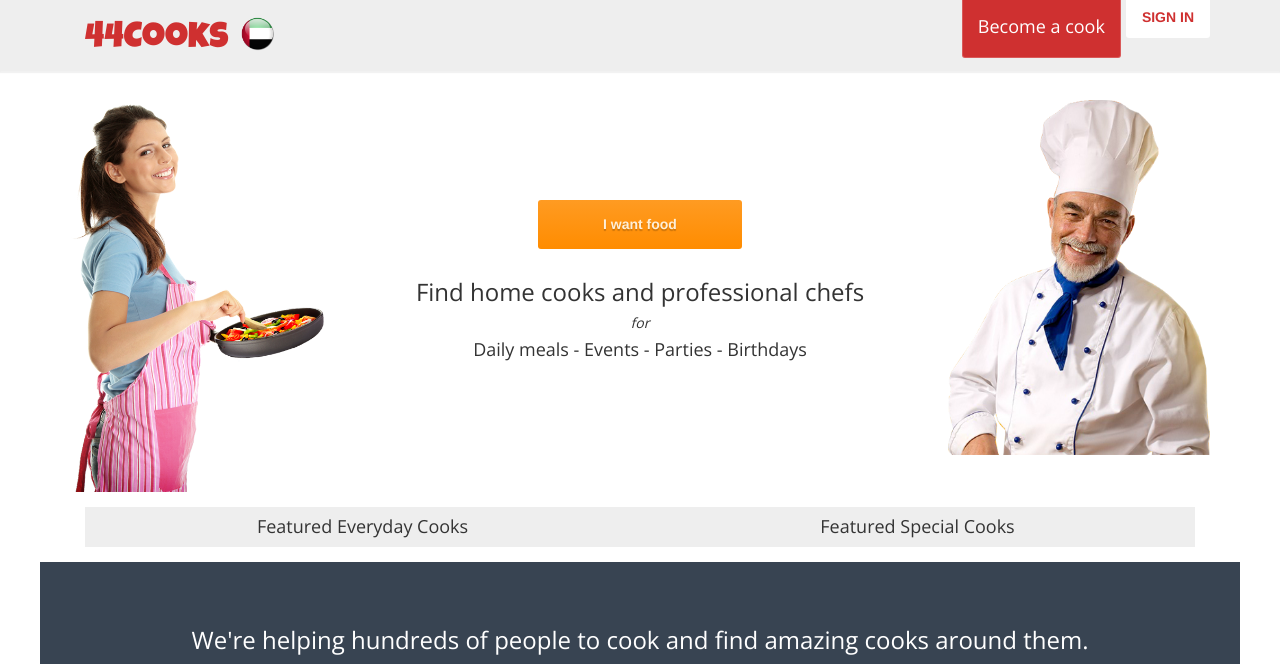
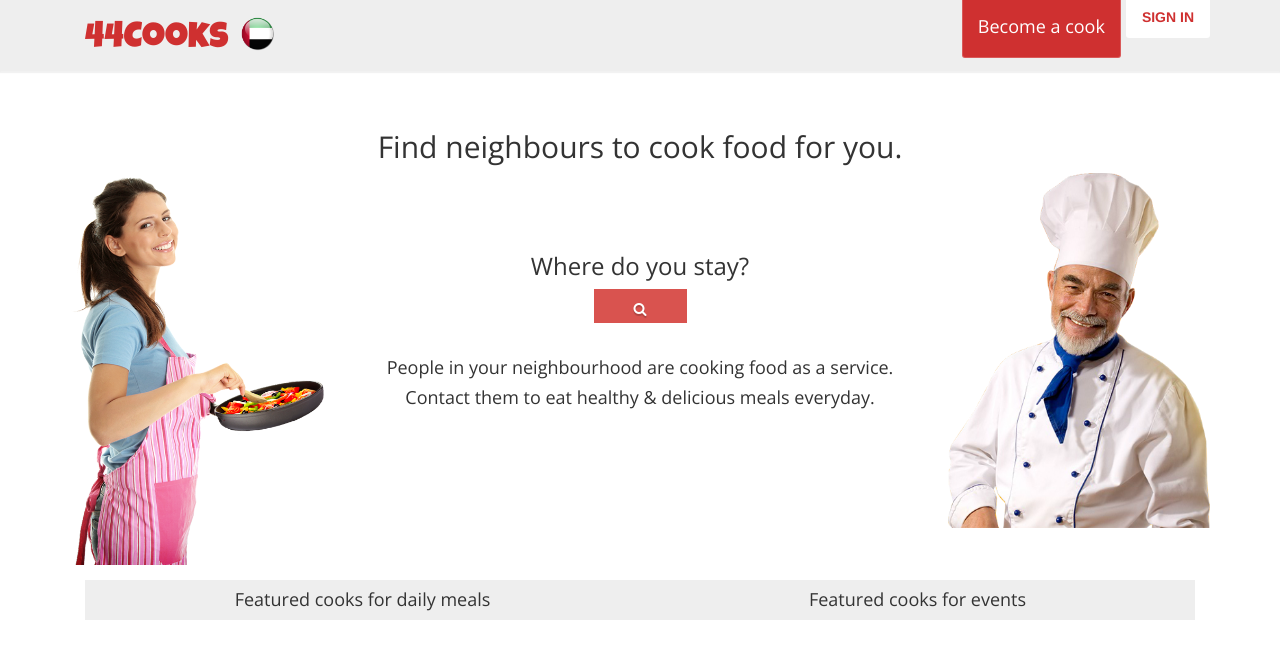
Before and after one commit to HammadH/foodcook, a Django app: template foodcook/templates/landing.html in a window 1280 px wide. Shown: the top 664 px of the page. Run offline with Django 3.2, Linux system fonts and the light colour scheme; the template is opened without the code that fills it, so the values that code supplies are empty; parts of the project's set-up code (start-up, migrations or seed data) failed here and were passed over; some libraries are stand-ins or nearby versions.

Commit message:
startegy 1

```diff
--- a/foodcook/cooks/templates/cooks_list_block.html
+++ b/foodcook/cooks/templates/cooks_list_block.html
@@ -21,11 +21,11 @@
       <h5 class='thin'><b>{{cook.user.first_name}}</b></h5>
       <h5 class='thin'>{{cook.cook_type}}</h5>
       {% if "Everyday" in cook.cook_type.name %}
-     	 <h5 class='thin'>{{cook.get_price_range}}/meal</h5>
+     	 <h5 class='thin'>{{cook.get_price_range}}</h5>
       {% elif "Special" in cook.cook_type.name %}
-      	<h5 class='thin'>{{cook.get_price_range}}/event</h5>
+      	<h5 class='thin'>{{cook.get_price_range}}</h5>
       {% elif "Baker" in cook.cook_type.name %}
-      	<h5 class='thin'>{{cook.get_price_range}}/cake</h5>
+      	<h5 class='thin'>{{cook.get_price_range}}</h5>
       	{% endif %}
       <h5 class='thin'>{{cook.area}}</h5>
 
--- a/foodcook/cooks/templates/featured_everyday_cooks.html
+++ b/foodcook/cooks/templates/featured_everyday_cooks.html
@@ -12,7 +12,7 @@
   <div class="col-md-4">
       <h5><b>{{cook.user.first_name}}</b></h5>
       <h5>{{cook.cook_type}}</h5>
-      <h5>{{cook.get_price_range}}/meal</h5>
+      <h5>{{cook.get_price_range}}</h5>
       <h5>{{cook.area}}</h5>
       </div>
 
--- a/foodcook/cooks/templates/featured_special_cooks.html
+++ b/foodcook/cooks/templates/featured_special_cooks.html
@@ -12,7 +12,7 @@
   <div class="col-md-4">
       <h5><b>{{cook.user.first_name}}</b></h5>
       <h5>{{cook.cook_type}}</h5>
-      <h5>{{cook.get_price_range}}/event</h5>
+      <h5>{{cook.get_price_range}}</h5>
       <h5>{{cook.area}}</h5>
       </div>
 
--- a/foodcook/templates/landing.html
+++ b/foodcook/templates/landing.html
@@ -5,7 +5,7 @@
 
 {% block seo %}
 <meta name="description" content="Find people to cook healthy and delicious home food in Dubai, Abu Dhabi and Sharjah. Find chefs to cook food for parties and events. Also find people to bake cakes for birthdays.">
-	<title>Find home food, tiffin service and food for parties in Dubai, Abu Dhabi and Sharjah</title>
+	<title>Find healthy delicious home food for daily meals and parties in Dubai, Abu Dhabi and Sharjah</title>
 {% endblock %}
 
 
@@ -25,29 +25,38 @@
 
 <div class='container' style='margin-top:100px;'>
 <div class="row text-center" style='background-color:; padding:;'>
+
+	<h2 class='thin'>Find neighbours to cook food for you.</h2>
             <div class="col-md-12 no-padding lib-item" data-category="view">
                 <div class="lib-panel">
                     <div class="row box-shadow">
                         <div class="col-xs-3">
                             <img src="{% static 'assets/images/woman-cooking.png' %}">
                         </div>
-                        <div class="col-md-6" style='margin-top:100px;'>
+                        <div class="col-md-6" style='margin-top:50px;'>
 
-                        		<a class='btn btn-lg btn-primary' href="{% url 'choose_food' %}" >I want food</a>
-                        	<div class='text-center' style='margin-top:25px;'>
-        <h3 class='thin'>Find home cooks and professional chefs</h3>
-        	<h5 class='thin'><i>for</i><h5>
-        <h4 class='thin'>Daily meals - Events - Parties - Birthdays</h4>
 
+                        	<div class='text-center' style='margin-top:25px;margin-bottom:35px;'>
+      <h3 class='thin'>Where do you stay?</h3>
+       <form method="GET" action="{% url 'cooks_list_view' %}">
+			 <div class='input-group'>
+	            {{form}}
+				<span class="input-group-btn">
+					<button class="btn btn-danger" type="submit" style='height:34px;'>
+              <span class="fa fa-search"></span>
+             </button></span>
+             </div>
+         </form>
 
 
      	</div>
+     <h4 class='thin'>People in your neighbourhood are cooking food as a service.</h4>
+     <h4 class='thin'>Contact them to eat healthy & delicious meals everyday.</h4>
 
 
 
 
-
-     	<div class="fb-like" data-href="http://www.44cooks.com" data-layout="button_count" data-action="like" data-show-faces="false" data-share="true"  style='margin:5px;'></div><br>
+     	<div class="fb-like" data-href="http://www.44cooks.com" data-layout="box_count" data-action="like" data-show-faces="true" data-share="true" style='margin-top:20px;'></div>
 
 
 
@@ -72,13 +81,13 @@
 <div class='container'>
 	<div class='row text-center' style='margin:15px;background-color:#eee;' >
 		<div class='col-md-6'>
-	<h4 class='thin'>Featured Everyday Cooks</h4>
+	<h4 class='thin'>Featured cooks for daily meals</h4>
 
 					{% include 'featured_everyday_cooks.html' %}
 		</div>
 
 		<div class='col-md-6'>
-	<h4 class='thin'>Featured Special Cooks</h4>
+	<h4 class='thin'>Featured cooks for events</h4>
 
 					{% include 'featured_special_cooks.html' %}
 		</div>
@@ -86,6 +95,36 @@
 </div>
 
 
+
+
+</div>
+
+
+
+
+
+
+<div class='row text-center' style='padding:35px;background-color:;'>
+
+			<h3 class='thin'>HOW IT WORKS</h3>
+
+			<div class='col-lg-4'>
+				<img class='img-circle' src="{% static 'assets/images/cooks.jpg' %}">
+				<h3 class='thin'>Search your neighourhood to see who is cooking.</h3>
+			</div>
+
+			<div class='col-lg-4'>
+				<img class='img-circle' src="{% static 'assets/images/contact.png' %}">
+
+					<h3 class='thin'>Contact them by phone or email.</h3>
+			</div>
+
+			<div class='col-lg-4'>
+				<img class='img-circle' src="{% static 'assets/images/food.png' %}">
+					<h3 class='thin'>Eat healthy & delicious food everyday.</h3>
+			</div>
+
+</div>
 
 <div class='row text-center' style='padding:35px;background-color:#384452;'>
 
@@ -96,89 +135,20 @@
 				<button class='btn btn-primary' type='submit'>Subscribe</button>
 				<h4 class='thin' style='color:white'>Subscribe and get notified when someone starts cooking in your area.</h4>
 
-<a class='btn' href="{% url 'intro_blog' %}" style='background-color:#CF3030; color:white;margin-top:20px;'>Read more</a>
+
 			</form>
 
 </div>
 
 
 
-	<div class='container' style="margin-top:50px;background-color:;padding:15px;">
-  		<div class='row'>
-		<h3 class='thin text-center'>These people are looking for Everyday Food</h3>
-		<div class='col-lg-2'>
-		</div>
-		<div class='col-lg-8'>
-		{% for food in everydayfood %}
-		{% include 'everyday_food_list.html' %}
-		{% endfor %}
-		<a class="btn" href="{% url 'new_everyday_food' %}" style="background-color:#2E9AFE; color:white; margin:10px;">New Everyday Food</a>
-		</div>
-		<div class='col-lg-2'>
-		</div>
-
-
-</div>
-</div>
-
-
-{% if eventfood %}
-	<div class='container' style="margin-top:50px;background-color:;padding:15px;">
-  		<div class='row'>
-		<h3 class='thin text-center'>These people need Food for Events</h3>
-		<div class='col-lg-2'>
-		</div>
-		<div class='col-lg-8'>
-			{% for food in eventfood %}
-				{% include 'event_food_list.html' %}
-			{% endfor %}
-			<a class="btn" href="{% url 'new_event_food' %}" style="background-color:#50d07d; color:white; margin:10px;">New Event Food</a>
-		</div>
-		<div class='col-lg-2'>
-		</div>
-
-	</div>
-</div>
-{% endif %}
-
-{% if bakedfood %}
-	<div class='container' style="margin-top:50px;background-color:;padding:15px;">
-  		<div class='row'>
-		<h3 class='thin text-center'>These people are looking for Baked Food</h3>
-		<div class='col-lg-2'>
-		</div>
-		<div class='col-lg-8'>
-		{% for food in bakedfood %}
-		{% include 'baked_food_list.html' %}
-		{% endfor %}
-		<a class="btn" href="{% url 'new_baked_food' %}" style="background-color:#DFD297; color:white; margin:10px;">New Baked Food</a>
-		</div>
-		<div class='col-lg-2'>
-		</div>
-
-	</div>
-</div>
-{% endif %}
 
 
 
 
-  	<div class='container' style="margin-top:50px;background-color:;padding:15px;">
-  		<div class='row'>
-
-		<h3 class='thin text-center'>These people are offering cooking services</h3>
-
-{% include 'cooks_list_block.html' %}
-
-</div>
-</div>
 
 
-<div class='text-center' style='margin:50px;'>
-<h4 class='thin'>Cook for people around you, sign up as a cook now!</h4>
-		<a class='btn btn-danger thin' style='margin:25px;' href="{% url 'account_signup' %}?next={% url 'new_profile_view' %}">Become a cook</a>
-			</div>
-</div>
+
 <div class='row text-center' style='padding:15px;background-color:#384452;'>
 <h3 class='thin' style='color:white'>So what is 44cooks.com?</h3><br>
 
```
Also changed, not shown: foodcook/cooks/templates/cooks_list.html (+0 -7 lines).
